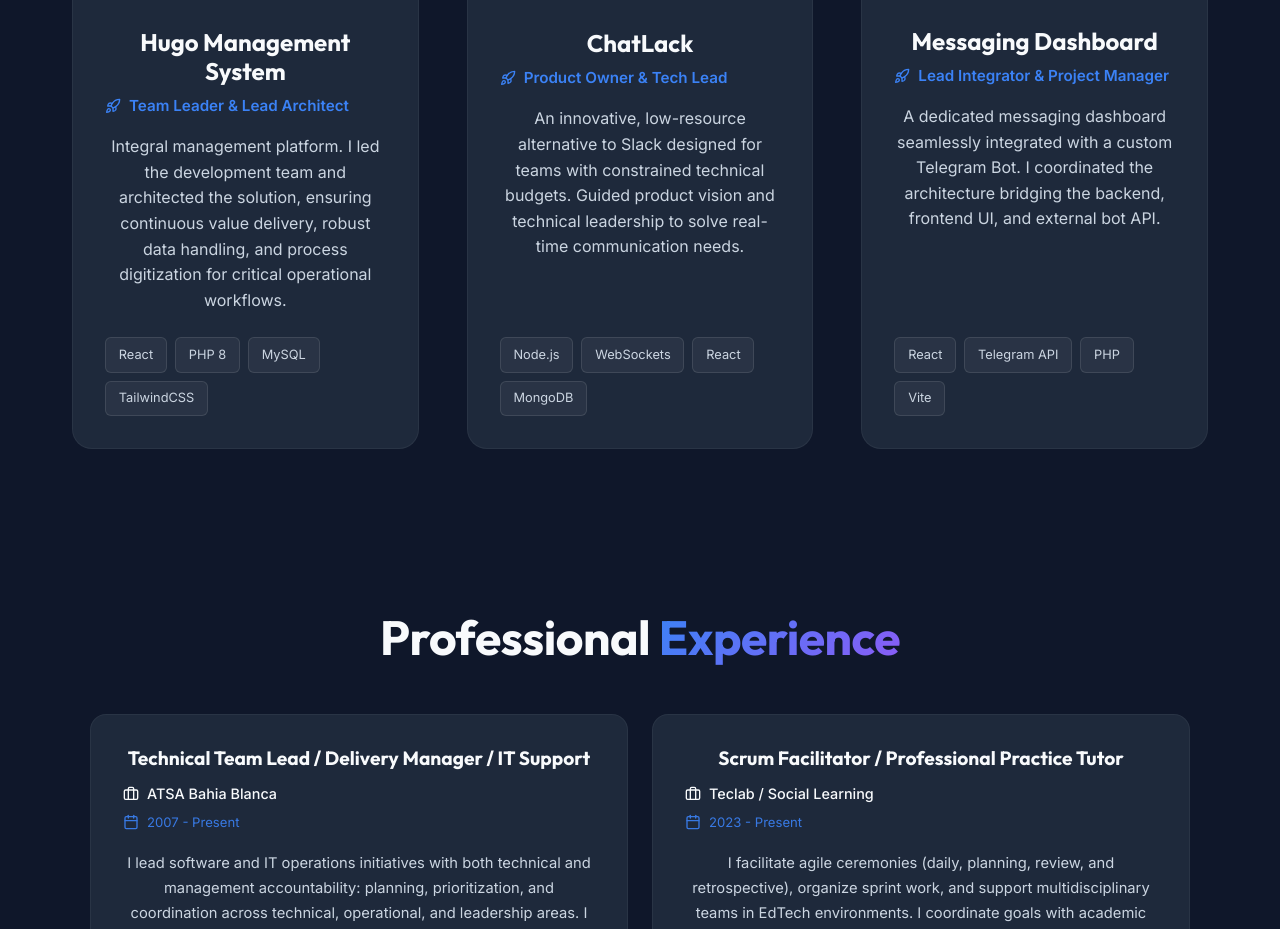
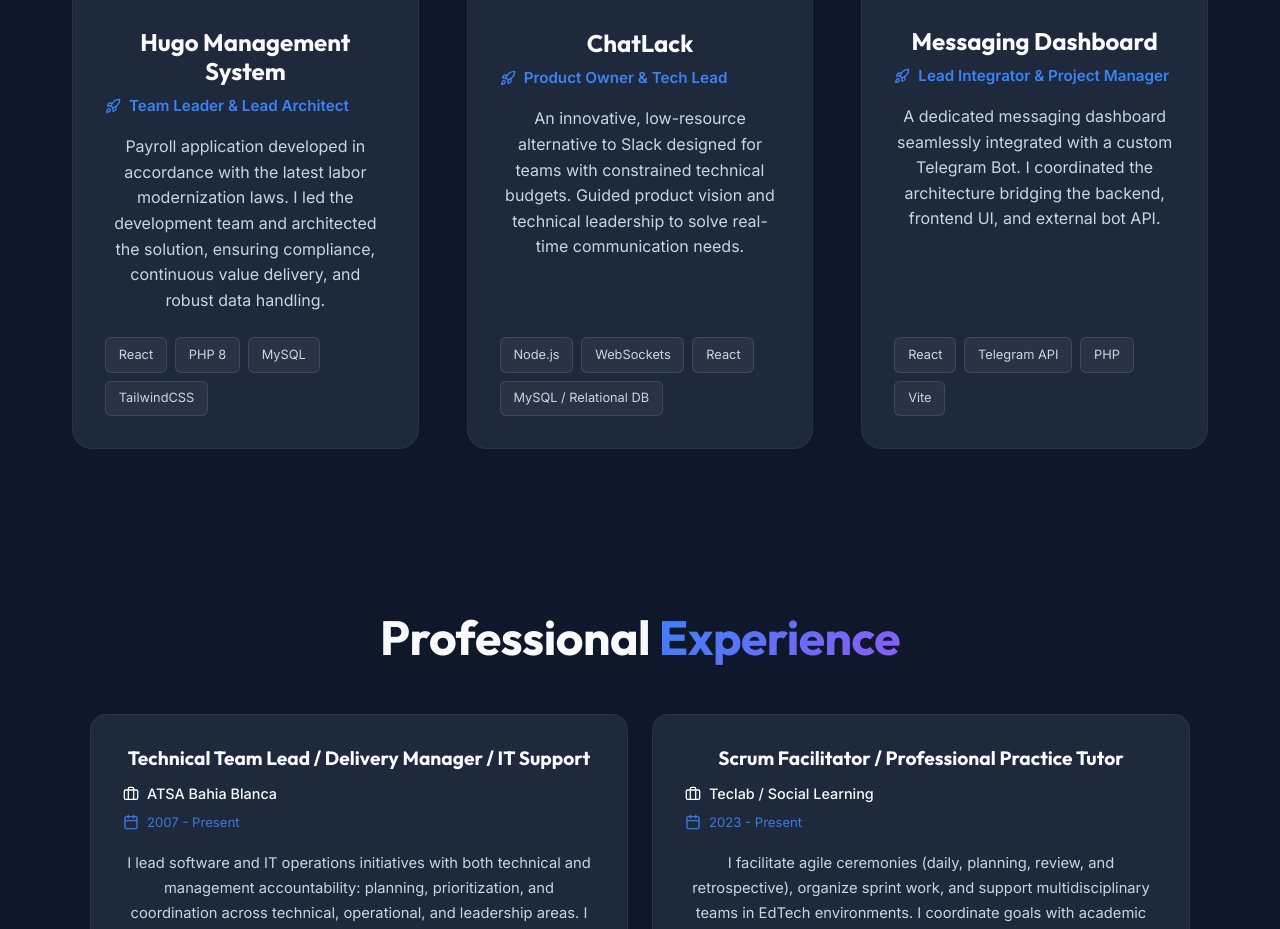
Before and after one commit to gabrielgagz/gabrielgagz.github.io, a React (Vite) app: page / in a window 1280 px wide. Shown: the part 2160-3089 px from the top of the page. Built offline with nearby package versions, Linux system fonts and the light colour scheme.

Commit message:
Update Hugo description and ChatLack tech stack

```diff
--- a/src/data/portfolioData.js
+++ b/src/data/portfolioData.js
@@ -71,7 +71,7 @@ export const portfolioDataByLanguage = {
         id: 1,
         title: 'Hugo Management System',
         role: 'Team Leader & Lead Architect',
-        description: 'Integral management platform. I led the development team and architected the solution, ensuring continuous value delivery, robust data handling, and process digitization for critical operational workflows.',
+        description: 'Payroll application developed in accordance with the latest labor modernization laws. I led the development team and architected the solution, ensuring compliance, continuous value delivery, and robust data handling.',
         tech: ['React', 'PHP 8', 'MySQL', 'TailwindCSS'],
         image: 'hugo.png',
       },
@@ -80,7 +80,7 @@ export const portfolioDataByLanguage = {
         title: 'ChatLack',
         role: 'Product Owner & Tech Lead',
         description: 'An innovative, low-resource alternative to Slack designed for teams with constrained technical budgets. Guided product vision and technical leadership to solve real-time communication needs.',
-        tech: ['Node.js', 'WebSockets', 'React', 'MongoDB'],
+        tech: ['Node.js', 'WebSockets', 'React', 'MySQL / Relational DB'],
         image: 'chatlack.png',
       },
       {
@@ -163,7 +163,7 @@ export const portfolioDataByLanguage = {
         id: 1,
         title: 'Sistema Hugo',
         role: 'Team Leader & Lead Architect',
-        description: 'Plataforma integral de gestión. Lideré al equipo de desarrollo y diseñé la arquitectura de la solución, asegurando la entrega continua de valor y la digitalización de flujos operativos críticos.',
+        description: 'Aplicación de sueldos desarrollada de acuerdo a la Ley de Modernización Laboral. Lideré al equipo de desarrollo y diseñé la arquitectura de la solución, asegurando cumplimiento legal, entrega continua de valor y procesamiento robusto de datos.',
         tech: ['React', 'PHP 8', 'MySQL', 'TailwindCSS'],
         image: 'hugo.png',
       },
@@ -172,7 +172,7 @@ export const portfolioDataByLanguage = {
         title: 'ChatLack',
         role: 'Product Owner & Tech Lead',
         description: 'Alternativa innovadora a Slack para equipos con bajos recursos técnicos/presupuestarios. Guié la visión del producto y el liderazgo técnico para resolver necesidades de comunicación en tiempo real.',
-        tech: ['Node.js', 'WebSockets', 'React', 'MongoDB'],
+        tech: ['Node.js', 'WebSockets', 'React', 'MySQL / BD Relacional'],
         image: 'chatlack.png',
       },
       {
```
